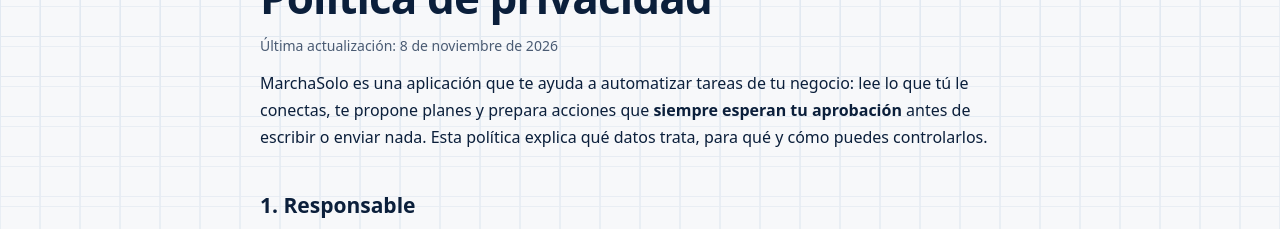
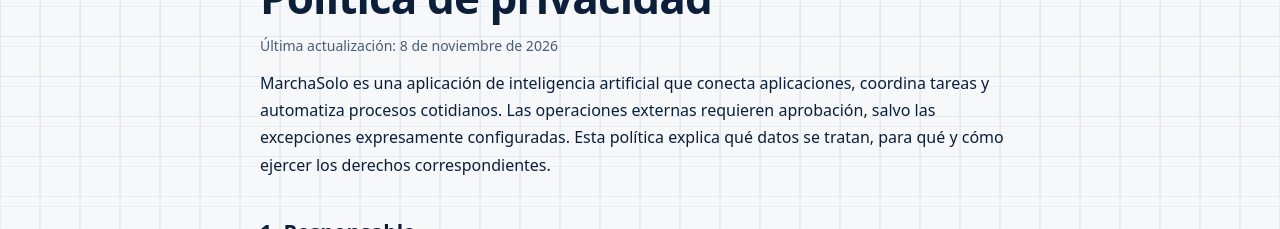
Before and after one commit to CESARKUBEREK/Delega, a Next.js app: page /privacidad in a window 1280 px wide. Shown: the part 193-422 px from the top of the page. Built offline with nearby package versions, Linux system fonts and the light colour scheme; no server answers.

Commit message:
Align MarchaSolo editorial copy in page.tsx

```diff
--- a/src/app/privacidad/page.tsx
+++ b/src/app/privacidad/page.tsx
@@ -5,7 +5,7 @@ import { publicPageMetadata } from "@/lib/seo"
 
 export const metadata = publicPageMetadata({
   title: "Política de privacidad",
-  description: "Qué datos trata MarchaSolo, para qué, con quién se comparten y cómo ejercer tus derechos.",
+  description: "Qué datos trata MarchaSolo, para qué, con quién se comparten y cómo ejercer los derechos de protección de datos.",
   path: "/privacidad",
 })
 
@@ -20,9 +20,7 @@ export default function PrivacyPage() {
         <p className="legal-updated">Última actualización: {LEGAL.updated}</p>
 
         <p>
-          MarchaSolo es una aplicación que te ayuda a automatizar tareas de tu negocio: lee lo que tú le conectas, te propone planes y
-          prepara acciones que <strong>siempre esperan tu aprobación</strong> antes de escribir o enviar nada. Esta política explica qué
-          datos trata, para qué y cómo puedes controlarlos.
+          MarchaSolo es una aplicación de inteligencia artificial que conecta aplicaciones, coordina tareas y automatiza procesos cotidianos. Las operaciones externas requieren aprobación, salvo las excepciones expresamente configuradas. Esta política explica qué datos se tratan, para qué y cómo ejercer los derechos correspondientes.
         </p>
 
         <h2>1. Responsable</h2>
```
